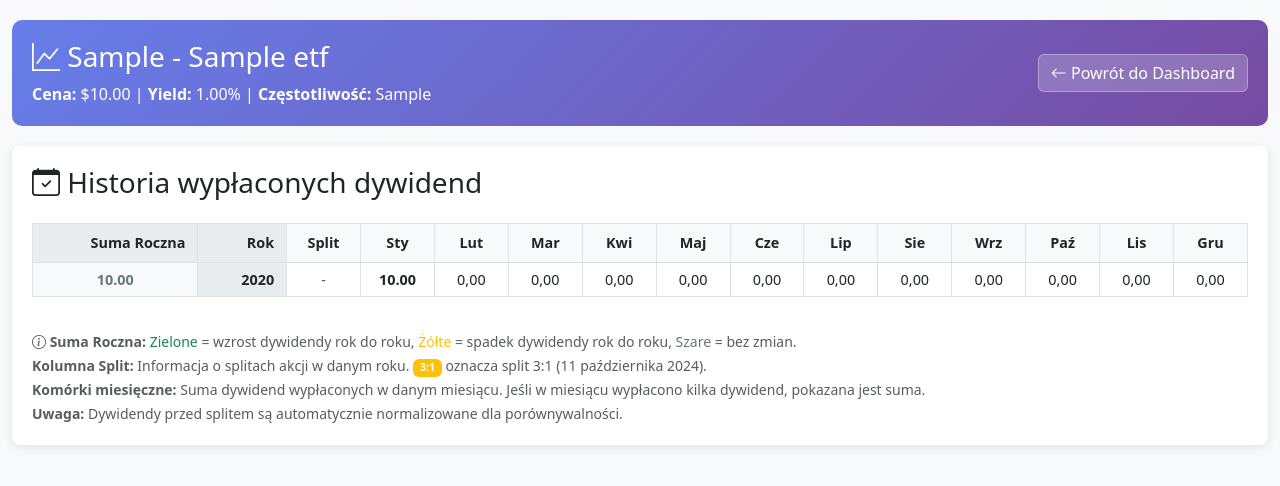
After one commit to leszek113/analizator_etf2, a Flask app: template templates/etf_details.html in a window 1280 px wide. The commit adds this page. Shown: the top 486 px of the page. Run offline with Flask 3, Linux system fonts and the light colour scheme; tables that the repository leaves empty hold one stand-in row (values such as "Sample post"); the template is opened without the code that fills it: values that come from a table or form of the project are taken from there, most other values are stand-ins (such as "Sample title", 1, 10 or a date in 2020).

Commit message:
feat: zmiana portu z 6000 na 5005 + skrypty zarządzania + dokumentacja
- Zmieniono port aplikacji z 6000 na 5005 (rozwiązanie ERR_UNSAFE_PORT)
- Dodano skrypty zarządzania aplikacją (start/stop/restart/status)
- Zaktualizowano dokumentację (README, CHANGELOG)
- Dodano nowy template etf_details.html
- Zaktualizowano Docker i konfigurację
- Dodano .gitignore dla plików tymczasowych

```diff
--- a/app.py
+++ b/app.py
@@ -9,6 +9,7 @@ import os
 from config import Config
 from models import db
 from services.database_service import DatabaseService
+from services.api_service import APIService
 
 # Konfiguracja logowania
 logging.basicConfig(
@@ -21,12 +22,19 @@ def create_app():
     app = Flask(__name__)
     app.config.from_object(Config)
 
+    # Pobieranie portu i hosta z konfiguracji
+    port = app.config.get('PORT', 5005)
+    host = app.config.get('HOST', '127.0.0.1')
+
     # Inicjalizacja rozszerzeń
     db.init_app(app)
     CORS(app)
 
     # Inicjalizacja serwisu bazy danych
     db_service = DatabaseService()
+
+    # Inicjalizacja serwisu API
+    api_service = APIService()
 
     # Inicjalizacja bazy danych
     with app.app_context():
@@ -75,15 +83,41 @@ def create_app():
             logger.error(f"Error loading dashboard: {str(e)}")
             return render_template('error.html', error=str(e))
 
+    @app.route('/etf/<ticker>')
+    def etf_details(ticker):
+        """Szczegółowy widok ETF z historią dywidend"""
+        try:
+            etf = db_service.get_etf_by_ticker(ticker)
+            if not etf:
+                return render_template('error.html', error=f'ETF {ticker} not found')
+
+            # Pobieranie historii dywidend
+            dividends = db_service.get_etf_dividends(etf.id)
+
+            return render_template('etf_details.html', etf=etf, dividends=dividends)
+        except Exception as e:
+            logger.error(f"Error loading ETF details for {ticker}: {str(e)}")
+            return render_template('error.html', error=str(e))
+
     @app.route('/api/etfs', methods=['GET'])
     def get_etfs():
         """API endpoint do pobierania wszystkich ETF"""
         try:
             etfs = db_service.get_all_etfs()
+
+            # Dodajemy DSG dla każdego ETF
+            etfs_with_dsg = []
+            for etf in etfs:
+                etf_data = etf.to_dict()
+                # Obliczamy DSG
+                dsg_data = api_service.calculate_dividend_streak_growth(etf.ticker)
+                etf_data['dsg'] = dsg_data
+                etfs_with_dsg.append(etf_data)
+
             return jsonify({
                 'success': True,
-                'data': [etf.to_dict() for etf in etfs],
-                'count': len(etfs)
+                'data': etfs_with_dsg,
+                'count': len(etfs_with_dsg)
             })
         except Exception as e:
             logger.error(f"Error fetching ETFs: {str(e)}")
@@ -253,6 +287,36 @@ def create_app():
                 'error': str(e)
             }), 500
 
+    @app.route('/api/etfs/<ticker>/dsg', methods=['GET'])
+    def get_etf_dsg(ticker):
+        """API endpoint do pobierania Dividend Streak Growth dla ETF"""
+        try:
+            etf = db_service.get_etf_by_ticker(ticker)
+            if not etf:
+                return jsonify({
+                    'success': False,
+                    'error': f'ETF {ticker} not found'
+                }), 404
+
+            # Obliczanie DSG używając API service
+            dsg_data = api_service.calculate_dividend_streak_growth(ticker)
+
+            return jsonify({
+                'success': True,
+                'data': {
+                    'ticker': ticker,
+                    'name': etf.name,
+                    'dsg': dsg_data
+                }
+            })
+
+        except Exception as e:
+            logger.error(f"Error calculating DSG for ETF {ticker}: {str(e)}")
+            return jsonify({
+                'success': False,
+                'error': str(e)
+            }), 500
+
     @app.route('/api/system/logs', methods=['GET'])
     def get_system_logs():
         """API endpoint do pobierania logów systemu"""
@@ -337,4 +401,7 @@ def create_app():
 
 if __name__ == '__main__':
     app = create_app()
-    app.run(debug=True, host='0.0.0.0', port=5002)
+    # Używaj ustawień z Config (HOST/PORT) z możliwością nadpisania przez env
+    host = app.config.get('HOST', '0.0.0.0')
+    port = int(os.environ.get('PORT', app.config.get('PORT', 5005)))
+    app.run(debug=True, host=host, port=port)
--- a/config.py
+++ b/config.py
@@ -7,6 +7,10 @@ class Config:
     SECRET_KEY = os.environ.get('SECRET_KEY') or 'dev-secret-key-change-in-production'
     SQLALCHEMY_DATABASE_URI = os.environ.get('DATABASE_URL') or 'sqlite:///etf_analyzer.db'
     SQLALCHEMY_TRACK_MODIFICATIONS = False
+
+    # Port settings
+    PORT = 5005
+    HOST = '127.0.0.1'
 
     # API Keys - PRIORYTET 1: FMP, BACKUP: EODHD, FALLBACK: Tiingo
     FMP_API_KEY = os.environ.get('FMP_API_KEY')
--- a/docker-compose.yml
+++ b/docker-compose.yml
@@ -5,7 +5,7 @@ services:
     build: .
     container_name: etf-analyzer
     ports:
-      - "5002:5002"
+      - "5005:5005"
     environment:
       - FLASK_ENV=production
       - DATABASE_URL=sqlite:///etf_analyzer.db
--- /dev/null
+++ b/templates/etf_details.html
@@ -0,0 +1,243 @@
+<!DOCTYPE html>
+<html lang="pl">
+<head>
+    <meta charset="UTF-8">
+    <meta name="viewport" content="width=device-width, initial-scale=1.0">
+    <title>ETF {{ etf.ticker }} - Szczegóły</title>
+    <link href="https://cdn.jsdelivr.net/npm/bootstrap@5.3.0/dist/css/bootstrap.min.css" rel="stylesheet">
+    <link href="https://cdn.jsdelivr.net/npm/bootstrap-icons@1.10.0/font/bootstrap-icons.css" rel="stylesheet">
+    <style>
+        .dividend-matrix {
+            background: white;
+            border-radius: 8px;
+            box-shadow: 0 2px 10px rgba(0,0,0,0.1);
+            padding: 20px;
+            margin: 20px 0;
+            overflow-x: auto;
+        }
+        .matrix-table {
+            font-size: 0.9em;
+            border-collapse: collapse;
+        }
+        .matrix-table th {
+            background: #f8f9fa;
+            border: 1px solid #dee2e6;
+            padding: 8px 4px;
+            text-align: center;
+            font-weight: 600;
+            min-width: 50px;
+        }
+        .matrix-table td {
+            border: 1px solid #dee2e6;
+            padding: 6px 4px;
+            text-align: center;
+            min-width: 50px;
+        }
+        .matrix-table .year-column {
+            background: #e9ecef;
+            font-weight: 600;
+            text-align: right;
+            padding-right: 12px;
+            min-width: 60px;
+        }
+        .dividend-value {
+            background: #d4edda;
+            color: #155724;
+            font-weight: 600;
+        }
+        .no-dividend {
+            background: #f8f9fa;
+            color: #6c757d;
+        }
+        .table-success {
+            background: #d1e7dd !important;
+            color: #0f5132 !important;
+        }
+        .table-warning {
+            background: #fff3cd !important;
+            color: #664d03 !important;
+        }
+        .table-secondary {
+            background: #e2e3e5 !important;
+            color: #41464b !important;
+        }
+                            .table-light {
+                        background: #f8f9fa !important;
+                        color: #6c757d !important;
+                    }
+                    .split-info {
+                        background: #f8f9fa;
+                        text-align: center;
+                        min-width: 60px;
+                    }
+                    .split-info .badge {
+                        font-size: 0.8em;
+                    }
+                    .header-card {
+                        background: linear-gradient(135deg, #667eea 0%, #764ba2 100%);
+                        color: white;
+                        border-radius: 10px;
+                        padding: 20px;
+                        margin: 20px 0;
+                    }
+        .back-button {
+            background: rgba(255,255,255,0.2);
+            border: 1px solid rgba(255,255,255,0.3);
+            color: white;
+        }
+        .back-button:hover {
+            background: rgba(255,255,255,0.3);
+            color: white;
+        }
+    </style>
+</head>
+<body class="bg-light">
+    <div class="container-fluid">
+        <!-- Header -->
+        <div class="header-card">
+            <div class="d-flex justify-content-between align-items-center">
+                <div>
+                    <h1 class="h3 mb-2">
+                        <i class="bi bi-graph-up"></i>
+                        {{ etf.ticker }} - {{ etf.name }}
+                    </h1>
+                    <p class="mb-0">
+                        <strong>Cena:</strong> ${{ "%.2f"|format(etf.current_price) if etf.current_price else 'N/A' }} |
+                        <strong>Yield:</strong> {{ "%.2f"|format(etf.current_yield) if etf.current_yield else 'N/A' }}% |
+                        <strong>Częstotliwość:</strong> {{ etf.frequency or 'N/A' }}
+                    </p>
+                </div>
+                <a href="/" class="btn back-button">
+                    <i class="bi bi-arrow-left"></i> Powrót do Dashboard
+                </a>
+            </div>
+        </div>
+
+        <!-- Dividend Matrix -->
+        <div class="dividend-matrix">
+            <h3 class="mb-4">
+                <i class="bi bi-calendar-check"></i>
+                Historia wypłaconych dywidend
+            </h3>
+
+            <div class="table-responsive">
+                <table class="table matrix-table">
+                                            <thead>
+                            <tr>
+                                <th class="year-column">Suma Roczna</th>
+                                <th class="year-column">Rok</th>
+                                <th>Split</th>
+                                <th>Sty</th>
+                                <th>Lut</th>
+                                <th>Mar</th>
+                                <th>Kwi</th>
+                                <th>Maj</th>
+                                <th>Cze</th>
+                                <th>Lip</th>
+                                <th>Sie</th>
+                                <th>Wrz</th>
+                                <th>Paź</th>
+                                <th>Lis</th>
+                                <th>Gru</th>
+                            </tr>
+                        </thead>
+                    <tbody>
+                        {% set dividends_by_year_month = {} %}
+                        {% set yearly_totals = {} %}
+                        {% for dividend in dividends %}
+                            {% set year = dividend.payment_date.year %}
+                            {% set month = dividend.payment_date.month %}
+                            {% if year not in dividends_by_year_month %}
+                                {% set _ = dividends_by_year_month.update({year: {}}) %}
+                                {% set _ = yearly_totals.update({year: 0}) %}
+                            {% endif %}
+                            {% if month not in dividends_by_year_month[year] %}
+                                {% set _ = dividends_by_year_month[year].update({month: []}) %}
+                            {% endif %}
+                            {% set _ = dividends_by_year_month[year][month].append(dividend.amount) %}
+                            {% set _ = yearly_totals.update({year: yearly_totals[year] + dividend.amount}) %}
+                        {% endfor %}
+
+                        {% set years = dividends_by_year_month.keys()|sort(reverse=true) %}
+                        {% for year in years %}
+                            {% set current_total = yearly_totals[year] %}
+                            {% set previous_year = years[loop.index0 + 1] if loop.index0 + 1 < years|length else None %}
+                            {% set previous_total = yearly_totals[previous_year] if previous_year else None %}
+
+                            {% if previous_total %}
+                                {% if current_total > previous_total %}
+                                    {% set total_class = "table-success" %}
+                                    {% set total_title = "Wzrost z " + "%.2f"|format(previous_total) + " na " + "%.2f"|format(current_total) %}
+                                {% elif current_total < previous_total %}
+                                    {% set total_class = "table-warning" %}
+                                    {% set total_title = "Spadek z " + "%.2f"|format(previous_total) + " na " + "%.2f"|format(current_total) %}
+                                {% else %}
+                                    {% set total_class = "table-secondary" %}
+                                    {% set total_title = "Bez zmian: " + "%.2f"|format(current_total) %}
+                                {% endif %}
+                            {% else %}
+                                {% set total_class = "table-light" %}
+                                {% set total_title = "Pierwszy rok: " + "%.2f"|format(current_total) %}
+                            {% endif %}
+
+                                                                    <tr>
+                                            <td class="{{ total_class }}" title="{{ total_title }}">
+                                                <strong>{{ "%.2f"|format(current_total) }}</strong>
+                                            </td>
+                                            <td class="year-column">{{ year }}</td>
+                                            <td class="split-info">
+                                                {% if year == 2024 %}
+                                                    <span class="badge bg-warning" title="Split 3:1 - 11 października 2024">
+                                                        <i class="bi bi-arrow-split"></i> 3:1
+                                                    </span>
+                                                {% else %}
+                                                    <span class="text-muted">-</span>
+                                                {% endif %}
+                                            </td>
+                                            {% for month in range(1, 13) %}
+                                                {% if month in dividends_by_year_month[year] %}
+                                                    {% set amounts = dividends_by_year_month[year][month] %}
+                                                    {% set total = amounts|sum %}
+                                                    {% set count = amounts|length %}
+                                                    {% if count > 1 %}
+                                                        <td class="dividend-value" title="Liczba wypłat: {{ count }}">
+                                                            {{ "%.2f"|format(total) }}
+                                                        </td>
+                                                    {% else %}
+                                                        <td class="dividend-value">
+                                                            {{ "%.2f"|format(total) }}
+                                                        </td>
+                                                    {% endif %}
+                                                {% else %}
+                                                    <td class="no-dividend">0,00</td>
+                                                {% endif %}
+                                            {% endfor %}
+                                        </tr>
+                        {% endfor %}
+                    </tbody>
+                </table>
+            </div>
+
+                                    <div class="mt-3 text-muted">
+                            <small>
+                                <i class="bi bi-info-circle"></i>
+                                <strong>Suma Roczna:</strong>
+                                <span class="text-success">Zielone</span> = wzrost dywidendy rok do roku,
+                                <span class="text-warning">Żółte</span> = spadek dywidendy rok do roku,
+                                <span class="text-secondary">Szare</span> = bez zmian.
+                                <br>
+                                <strong>Kolumna Split:</strong> Informacja o splitach akcji w danym roku.
+                                <span class="badge bg-warning">3:1</span> oznacza split 3:1 (11 października 2024).
+                                <br>
+                                <strong>Komórki miesięczne:</strong> Suma dywidend wypłaconych w danym miesiącu.
+                                Jeśli w miesiącu wypłacono kilka dywidend, pokazana jest suma.
+                                <br>
+                                <strong>Uwaga:</strong> Dywidendy przed splitem są automatycznie normalizowane dla porównywalności.
+                            </small>
+                        </div>
+        </div>
+    </div>
+
+    <script src="https://cdn.jsdelivr.net/npm/bootstrap@5.3.0/dist/js/bootstrap.bundle.min.js"></script>
+</body>
+</html>
```
Also changed, not shown: services/api_service.py (+267 -16 lines), templates/dashboard.html (+19 -7 lines), CHANGELOG.md, README.md, scripts/README.md (added), 3 other files.
